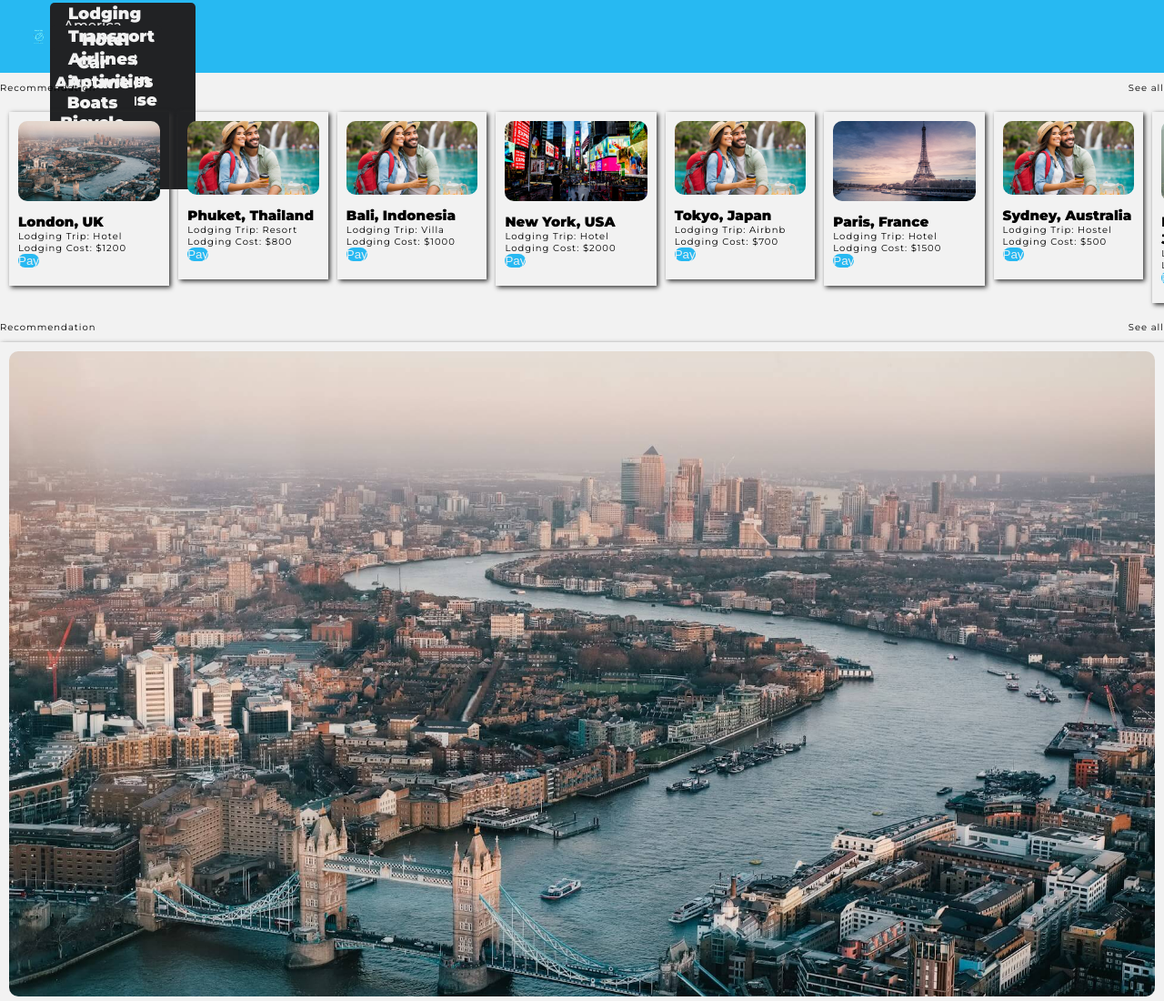
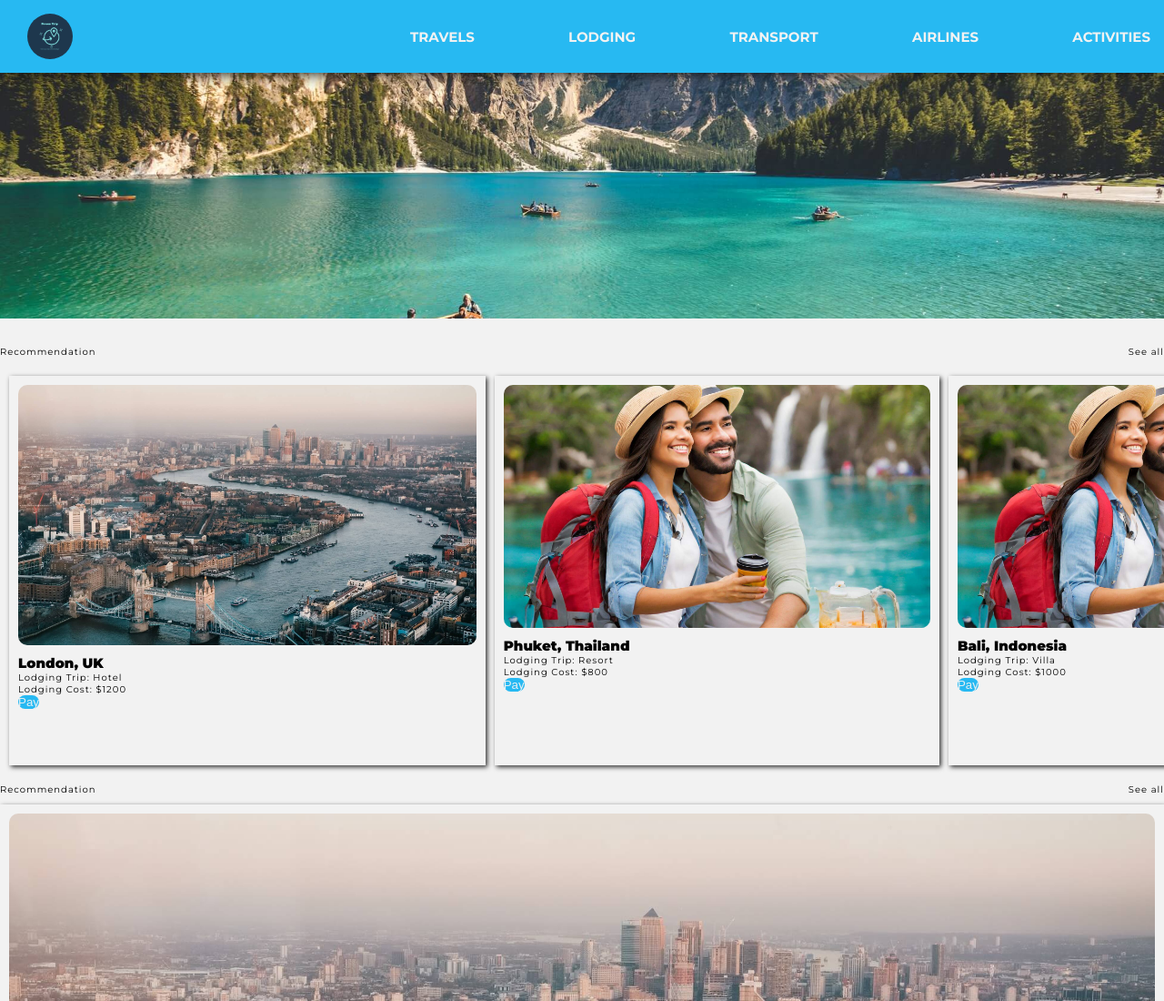
Before and after one commit to Christiano0407/website_spa, a website built with Vite: page src/html/home.html in a window 1280 px wide. Shown: the top 1100 px of the page at 91% size. Built offline with nearby package versions, Linux system fonts and the light colour scheme.

Commit message:
Add: New desktop and Responsive Design

```diff
--- a/src/css/responsive/display_responsive.css
+++ b/src/css/responsive/display_responsive.css
@@ -3,7 +3,7 @@
 /*  .travel__display {
   display: none;
  }  */
- .header__desktop {
+ .header__desktop, .main__heroSection {
   display: none;
  }
  .home__icons {
@@ -213,7 +213,7 @@
   /* .travel__display {
     display: none;
   } */
-  .header__desktop {
+  .header__desktop, .main__heroSection {
     display: none;
   }
   .home__icons {
@@ -421,7 +421,7 @@
   /* .travel__display {
     display: none;
   } */
-  .header__desktop {
+  .header__desktop, .main__heroSection {
     display: none;
   }
   .home__icons {
@@ -637,31 +637,49 @@
     padding: 1rem;
     height: 10vh;
   }
+  .main__heroSection {
+    width: 100%;
+  }
+  .heroSection__display {
+    width: 100%;
+    height: 35rem;
+  }
+  .heroSection__figure {
+    width: 100%;
+    height: 100%;
+  }
   .display__scroll {
-    width: 1500vw;
-    width: 350vw;
+    width: 1000vw;
+    height: 35vw;
    }
    .home__card {
      display: flex;
      flex-direction: column;
    }
    .header__logo {
-    width: 2.5rem;
-    height: 2.5rem;
+    width: 5rem;
+    height: 5rem;
    }
    .header__navBar {
-    width: 75%;
+    width: 65%;
    }
    .list__item::after {
     height: 2.5rem;
    }
    .list__item a {
-    font-weight: 900;
-     font-size: 1.8rem;
+    font-weight: 700;
+    font-size: 1.5rem;
+    text-transform: uppercase;
    }
-   .list__item--travel a {
+   .list__item--travel a, .list__item--lodging a, .list__item--transport a {
     font-weight: 500;
-    font-size: 1.5rem;
+    font-size: 1.2rem;
+   }
+   .list__item ul {
+    transform: translateX(-1rem);
+   }
+   .list__item:hover ul {
+    transform: translateX(0);
    }
 }
 @media (min-width: 768px) and (max-width: 1024px) {}
--- a/src/css/styleDisplay.css
+++ b/src/css/styleDisplay.css
@@ -533,13 +533,19 @@ button:active, wrapper__btn:active {
 .header__desktop {
   width: 100%;
   display: flex;
-  /* justify-content: space-between; */
+  justify-content: space-between;
   align-items: center;
   background: var(--clr-principal);
   color: var(--clr-white-one);
+  box-shadow: 1px 1px 15px #111;
+  position: fixed;
+  z-index: 1;
 }
 .header__logo {
   margin: 0 2rem;
+}
+.header__logo img {
+  border-radius: 5rem;
 }
 .list__item {
   position: relative;
@@ -563,18 +569,15 @@ button:active, wrapper__btn:active {
 }
 .list__item ul {
   position: absolute;
+  z-index: 1;
   top: 100%;
   left: -2rem;
   background-color: #212224;
-  border-radius: .5rem;
-  padding: .5rem;
+  border-radius: 1rem;
+  padding: 1rem;
   display: none;
-
-  display: flex;
-  flex-direction: column;
-  align-items: center;
 }
-.list__item--travel a{
+.list__item--travel a, .list__item--lodging a, .list__item--transport  a{
  color: #f2f2f2f2;
  display: flex;
  justify-content: space-between;
@@ -583,12 +586,12 @@ button:active, wrapper__btn:active {
  min-width: 15rem;
  border-radius: .5rem;
 }
-.list__item--travel a::after {
+.list__item--travel a::after, .list__item--lodging a::after,.list__item--transport a::after {
   content: url('/src/icons/right-long-solid.svg');
-  height: 17px;
+  height: 1rem;
   opacity: 0;
 }
-.list__item--travel a:hover {
+.list__item--travel a:hover, .list__item--lodging a:hover, .list__item--transport a:hover {
   background-color: #2C2D2F;
   padding: 1rem 1.5rem;
 }
@@ -604,4 +607,46 @@ button:active, wrapper__btn:active {
   color: #E8E8E8;
 }
 
+.header__navBar--list {
+ display: flex;
+ justify-content: space-between;
+ align-items: center;
+}
+
  /* Air === Navigation Transitions === */
+ nav ul a {
+  transition-property: color;
+ }
+ .list__item::after {
+  transition-property: opacity;
+ }
+ .list__item ul {
+  display: block;
+  opacity: 0;
+  visibility: hidden;
+  transition-property: opacity, visibility, transform;
+}
+.list__item:hover ul {
+  opacity: 1;
+  visibility: visible;
+}
+.list__item ul a {
+  transition-property: background-color, padding;
+}
+.list__item ul a::after {
+  transition-property: opacity;
+}
+
+nav ul a,
+.list__item:hover::after,
+.list__item ul,
+.list__item ul a,
+.list__item ul a::after {
+  transition-duration: .4s;
+  transition-timing-function: ease-in-out;
+}
+
+/* === Hero Section === */
+.main__heroSection {
+  margin-bottom: 2rem;
+}
--- a/src/html/home.html
+++ b/src/html/home.html
@@ -54,7 +54,7 @@
       </header>
       <!-- === Menu Header Desktop === -->
       <header id="headerDesktop" class="header__desktop">
-        <a class="header__logo"><img src="../icons/Dream Trip_transparent.png" alt=""></a>
+        <a class="header__logo"><img src="../icons/Dream Trip.png" alt=""></a>
         <nav class="header__navBar">
           <ul class="header__navBar--list">
             <li class="list__item"><a href="#">Travels</a>
@@ -78,18 +78,43 @@
             <li class="list__item"><a href="#">Transport</a>
               <ul class="list__item--transport">
                 <li><a href="#">Car</a></li>
+                <li><a href="#">Bus</a></li>
                 <li><a href="#">Airplane</a></li>
                 <li><a href="#">Boats</a></li>
                 <li><a href="#">Bicycle</a></li>
              </ul>
             </li>
-            <li class="list__item"><a href="#">Airlines</a></li>
-            <li class="list__item"><a href="#">Activities</a></li>
+            <li class="list__item"><a href="#">Airlines</a>
+              <ul class="list__item--transport">
+                <li><a href="#">TravelFly</a></li>
+                <li><a href="#">Airplane</a></li>
+                <li><a href="#">AirFly</a></li>
+                <li><a href="#">TripFly</a></li>
+                <li><a href="#">FlyAir</a></li>
+             </ul>
+            </li>
+            <li class="list__item"><a href="#">Activities</a>
+              <ul class="list__item--transport">
+                <li><a href="#">Family</a></li>
+                <li><a href="#">Individual</a></li>
+                <li><a href="#">Boats</a></li>
+                <li><a href="#">Air</a></li>
+                <li><a href="#">Bicycle</a></li>
+             </ul>
+            </li>
           </ul>
         </nav>
       </header>
       <!-- === Always Changes Display === -->
     <main id="idMainDisplay" class="main">
+      <!-- === Hero Section === -->
+      <section id="mainHeroSection" class="main__heroSection">
+        <div class="heroSection__display">
+          <figure class="heroSection__figure">
+            <img class="heroSection__img" src="/src/img/web/trip_web_6.jpg">
+          </figure>
+        </div>
+      </section>
        <section id="sectionsDisplay" class="sections__display actives">
 
         <section id="displayMainMobile" class="homeMain__display">
```
